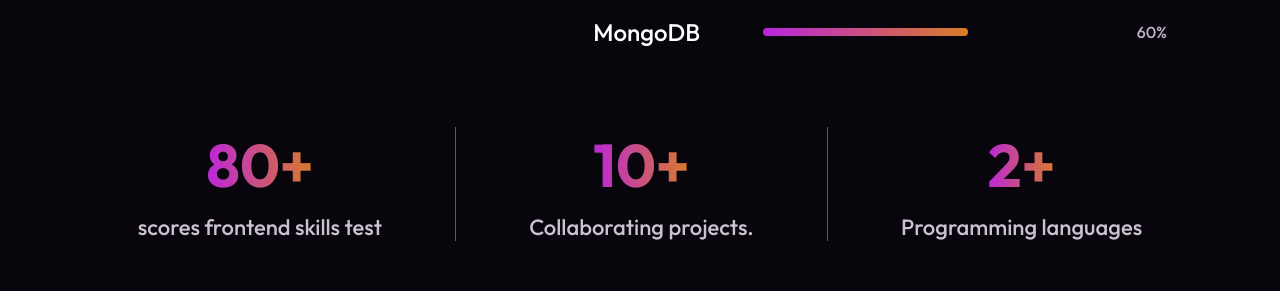
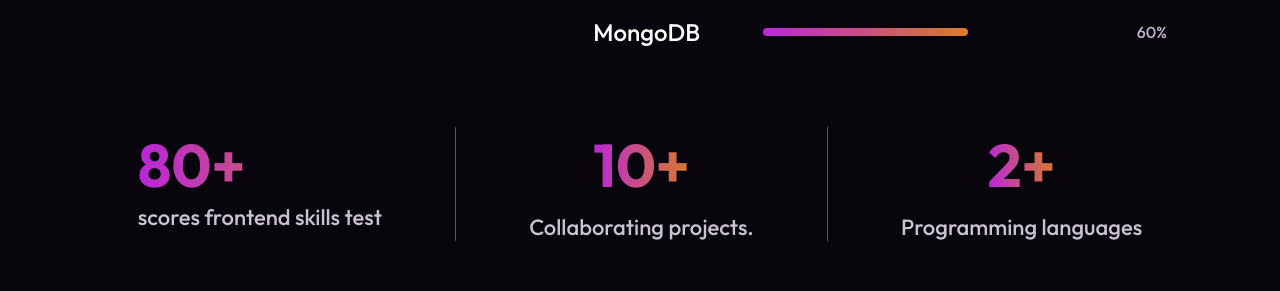
Before and after one commit to vanshtyagi-11/VanshPortfolio, a React (Vite) app: page / in a window 1280 px wide. Shown: the part 1820-2111 px from the top of the page. Built offline with nearby package versions, Linux system fonts and the light colour scheme.

Commit message:
improve skills link

```diff
--- a/src/components/About.jsx
+++ b/src/components/About.jsx
@@ -60,8 +60,8 @@
         </div>
         <div className="about-achievements">
           <div className="about-achievement">
+            <a href="https://www.oneroadmap.io/profile/vansh-tyagi">
             <h1>80+ </h1>
-            <a href="https://www.oneroadmap.io/skills/node/certificate/CERT-0AF94E84">
               <p>scores frontend skills test</p>
             </a>
           </div>
```
